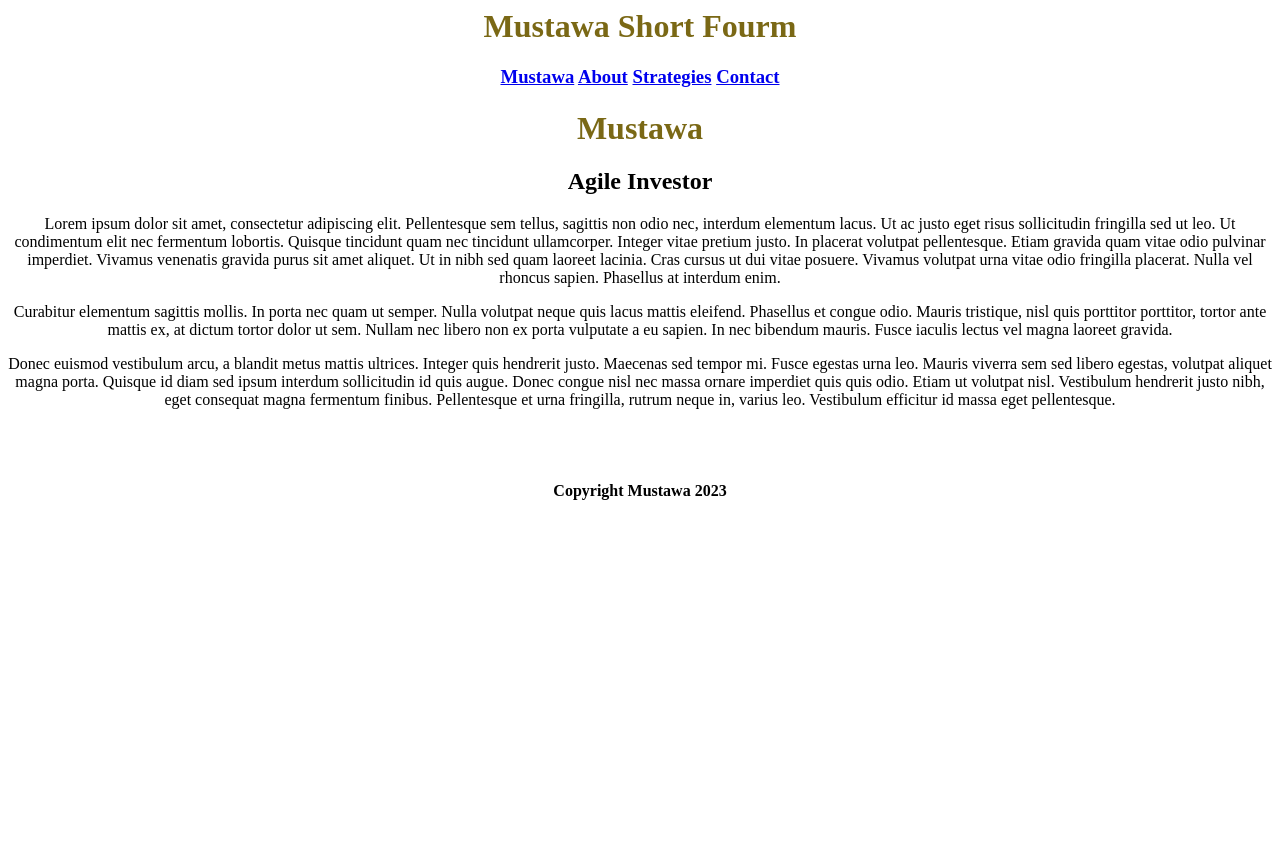
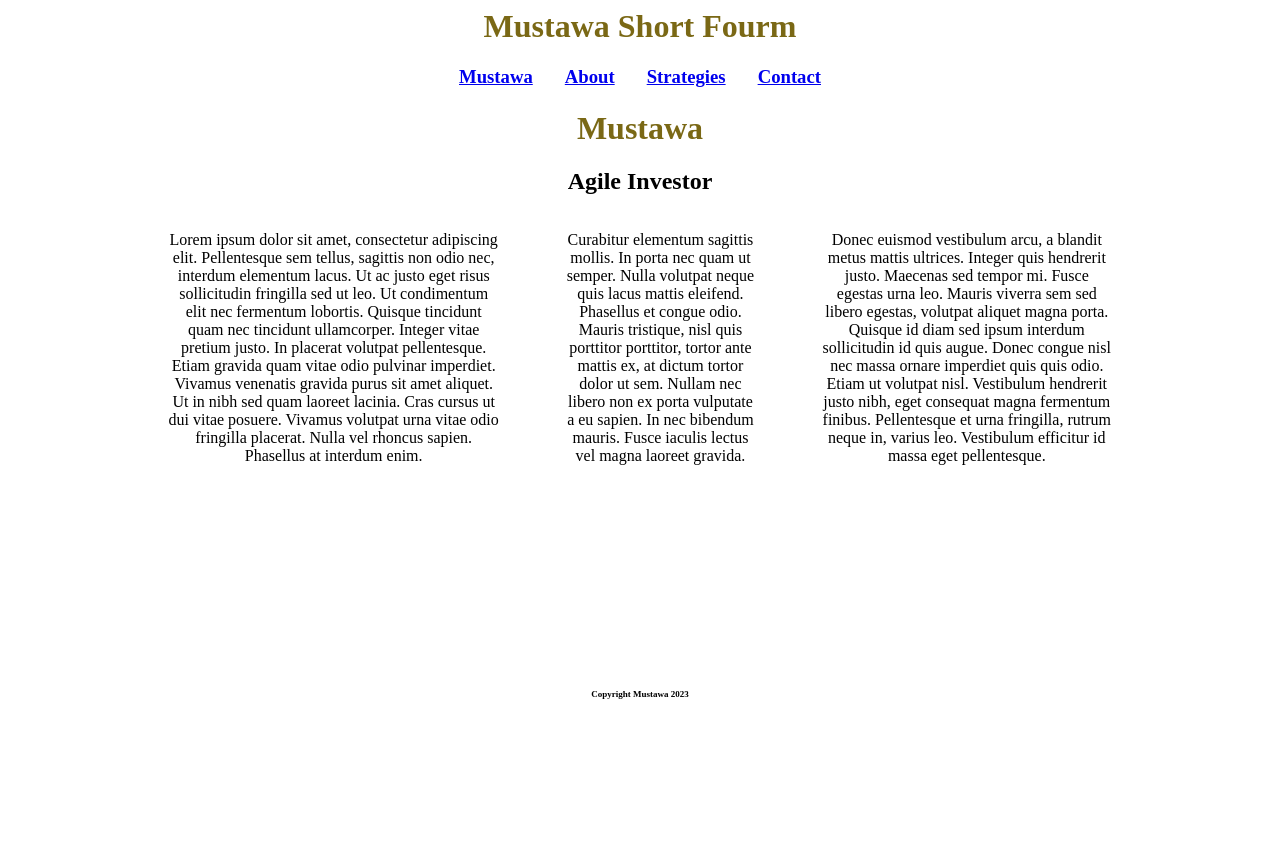
Before and after one commit to Odiambo/html-Mustawa, a plain HTML site: page about.html in a window 1280 px wide. Before the commit the page ends 800 px from the top, so only its background shows below. Drawn offline with Linux system fonts and the light colour scheme.

Commit message:
Update about.html
Code revision v2.

```diff
--- a/about.html
+++ b/about.html
@@ -5,13 +5,17 @@
 h1{
   color:rgb(122, 104, 21);
 }
+h2{text-align: center;}
+</style>
+<head>
+    <h1>Mustawa Short Fourm</h1>
+</head>
 
-</style>
-<H1>Mustawa Short Fourm</H1>
-</head>
 <nav>
   <style>
-   h3 {text-align: center;}
+   h3 {display: flex;
+      justify-content: center;
+       gap: 2rem;}
    p {text-align: center;}
    div {text-align: center;}
 
@@ -24,15 +28,23 @@ h1{
      </h3>
 </nav>
 
+<h1>Mustawa</h1>
+<h2>Agile Investor</h2>
 
 
+<style>
+ .container {
+   display: flex;
+   margin-left: 10rem;
+   margin-right: 10rem;
+   justify-content: center;
+   gap: 4rem;
+ }
 
-<h1>Mustawa</h1>
-<h2>Agile Investor</h2>
-<style>
-  h2{text-align: center;}
+
 </style>
-<p>Lorem ipsum dolor sit amet, consectetur adipiscing elit. Pellentesque sem tellus, sagittis non odio nec, interdum
+    <div class="container">
+   <p>Lorem ipsum dolor sit amet, consectetur adipiscing elit. Pellentesque sem tellus, sagittis non odio nec, interdum
   elementum lacus. Ut ac justo eget risus sollicitudin fringilla sed ut leo. Ut condimentum elit nec fermentum lobortis.
   Quisque tincidunt quam nec tincidunt ullamcorper. Integer vitae pretium justo. In placerat volutpat pellentesque.
   Etiam
@@ -51,12 +63,16 @@ h1{
   interdum sollicitudin id quis augue. Donec congue nisl nec massa ornare imperdiet quis quis odio. Etiam ut volutpat
   nisl. Vestibulum hendrerit justo nibh, eget consequat magna fermentum finibus. Pellentesque et urna fringilla, rutrum
   neque in, varius leo. Vestibulum efficitur id massa eget pellentesque.</p>
-
+</div>
   <br>
   </br>
 
 <style>
-      h4 {text-align: center;}
+      h4 {text-align: center;
+      font-size: 9px;
+      padding: 10rem;
+      clear: both;
+}
 
     </style>
   <footer>
```
